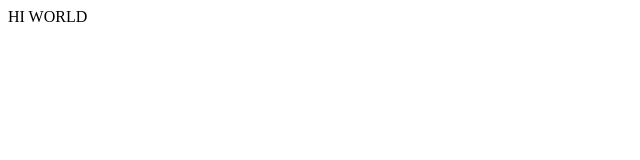
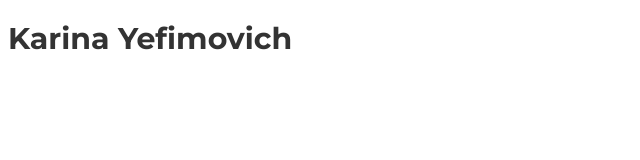
Before and after one commit to lisavna/rsschool-cv-old, a plain HTML site: page index.html in a window 1280 px wide. Shown: the whole page, without its empty margins (0-640 px from the left). Drawn offline with Linux system fonts and the light colour scheme.

Commit message:
feat: add basic page layout
3

```diff
--- a/index.html
+++ b/index.html
@@ -1 +1,16 @@
-HI WORLD
+<!DOCTYPE html>
+<html lang="en">
+<head>
+    <meta charset="UTF-8">
+    <link rel="stylesheet" href="style.css">
+    <link href="https://fonts.googleapis.com/css2?
+    family=Kaushan+Script&family=Montserrat:wght@700&display=swap"
+    rel="stylesheet">
+    <meta http-equiv="X-UA-Compatible" content="IE=edge">
+    <meta name="viewport" content="width=device-width, initial-scale=1.0">
+    <title>CV</title>
+</head>
+<body>
+    <h1>Karina Yefimovich</h1>
+</body>
+</html>
--- a/style.css
+++ b/style.css
@@ -1 +1,5 @@
-green maybe
+body {
+    font-family: 'Montserrat', sans-serif;
+font-size: 15px;
+color: #333;
+}
```
